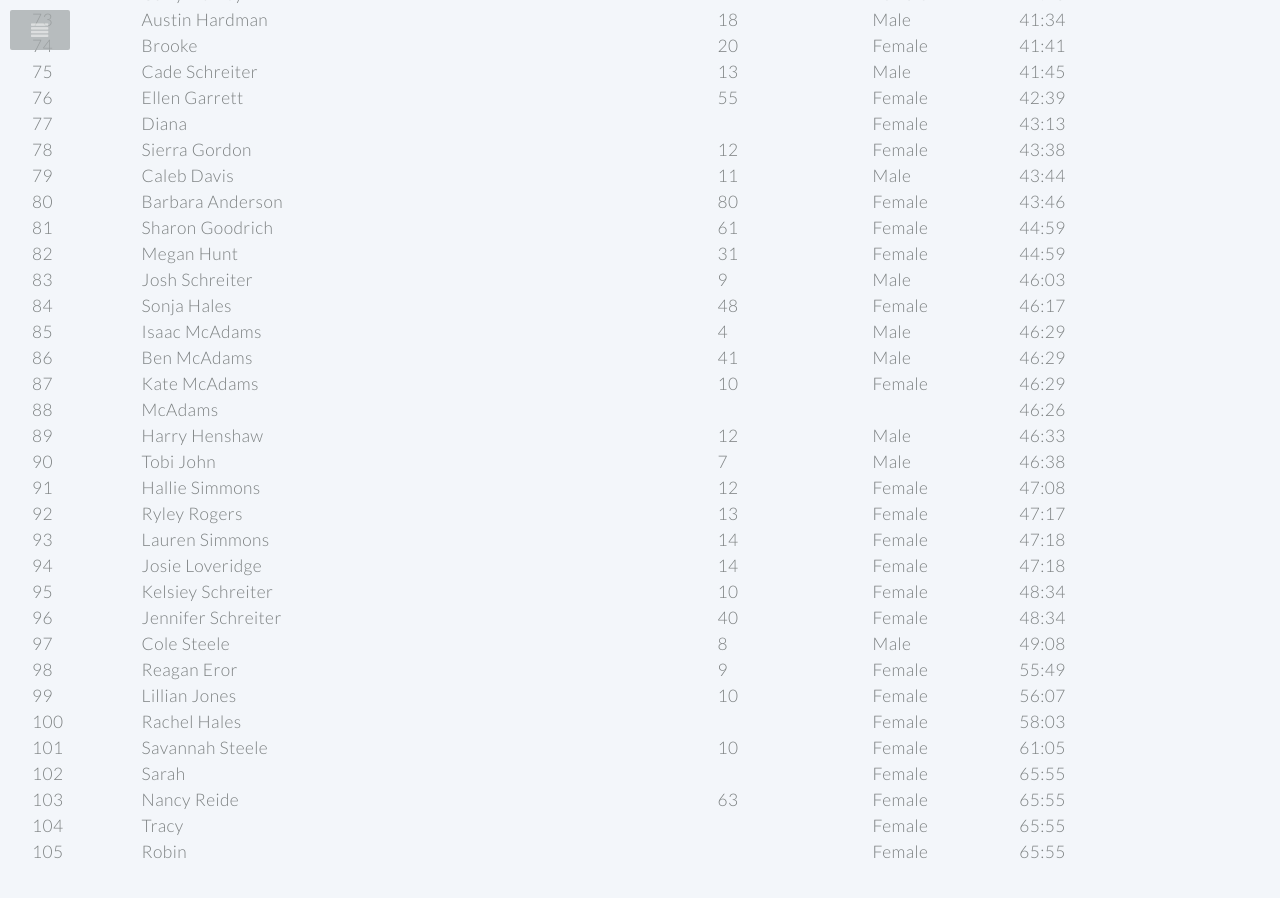
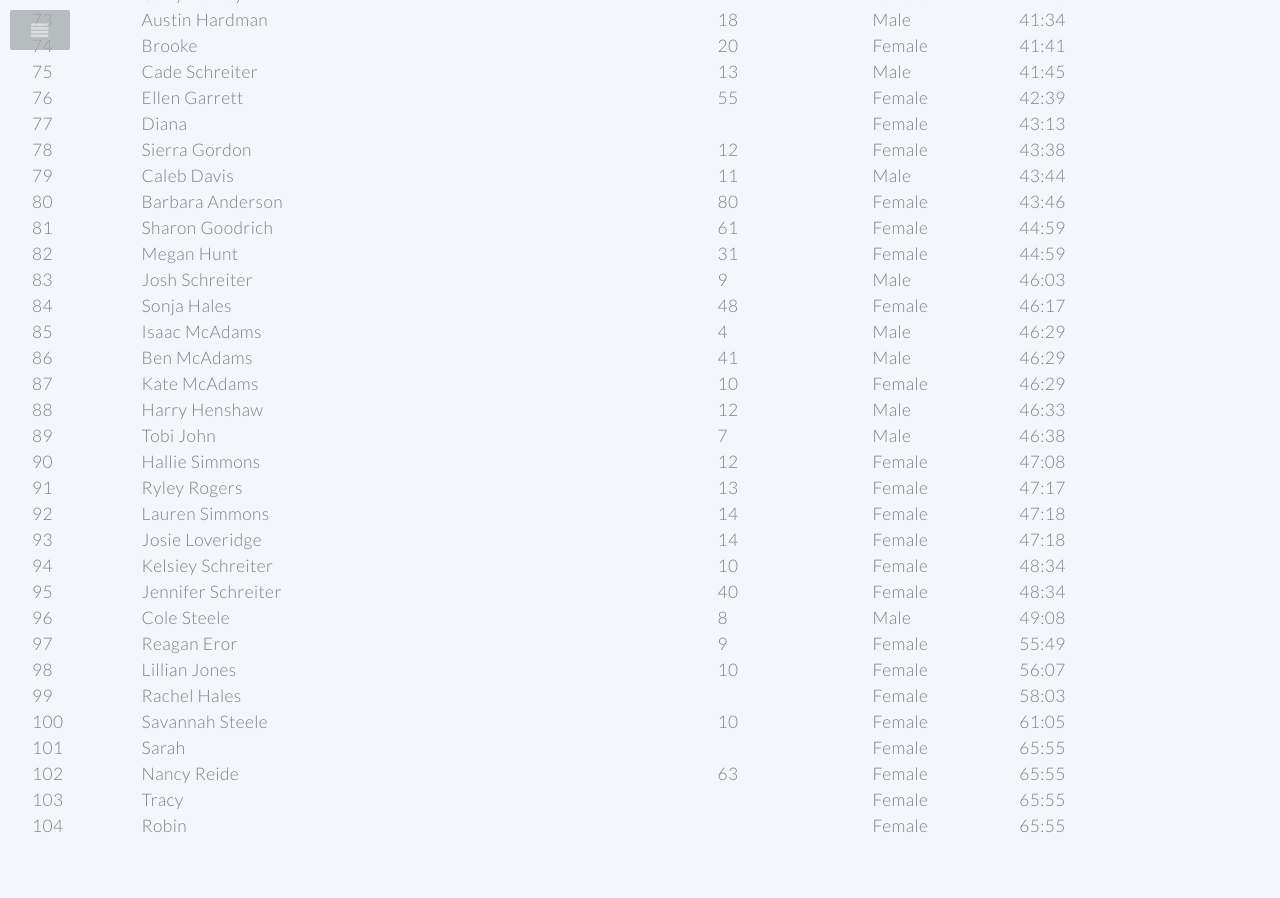
Before and after one commit to benhansen-io/HighFives5k, a Jekyll site: the page built from results/2016.html, in a window 1280 px wide and 900 px high, scrolled down 2009 px. Built offline with Jekyll 4.4.1, drawn with Linux system fonts in a browser that asks for light colours; after the commit the page ends 2883 px from its top, so only the background shows below that.

Commit message:
Update 2016.html

```diff
--- a/results/2016.html
+++ b/results/2016.html
@@ -89,21 +89,20 @@ title: 2016 Race Results
 <tr><td>85</td><td>Isaac McAdams</td><td>4</td><td>Male</td><td>46:29</td></tr>
 <tr><td>86</td><td>Ben McAdams</td><td>41</td><td>Male</td><td>46:29</td></tr>
 <tr><td>87</td><td>Kate McAdams</td><td>10</td><td>Female</td><td>46:29</td></tr>
-<tr><td>88</td><td>McAdams</td><td></td><td></td><td>46:26</td></tr>
-<tr><td>89</td><td>Harry Henshaw</td><td>12</td><td>Male</td><td>46:33</td></tr>
-<tr><td>90</td><td>Tobi John</td><td>7</td><td>Male</td><td>46:38</td></tr>
-<tr><td>91</td><td>Hallie Simmons</td><td>12</td><td>Female</td><td>47:08</td></tr>
-<tr><td>92</td><td>Ryley Rogers</td><td>13</td><td>Female</td><td>47:17</td></tr>
-<tr><td>93</td><td>Lauren Simmons</td><td>14</td><td>Female</td><td>47:18</td></tr>
-<tr><td>94</td><td>Josie Loveridge</td><td>14</td><td>Female</td><td>47:18</td></tr>
-<tr><td>95</td><td>Kelsiey Schreiter</td><td>10</td><td>Female</td><td>48:34</td></tr>
-<tr><td>96</td><td>Jennifer Schreiter</td><td>40</td><td>Female</td><td>48:34</td></tr>
-<tr><td>97</td><td>Cole Steele</td><td>8</td><td>Male</td><td>49:08</td></tr>
-<tr><td>98</td><td>Reagan Eror</td><td>9</td><td>Female</td><td>55:49</td></tr>
-<tr><td>99</td><td>Lillian Jones</td><td>10</td><td>Female</td><td>56:07</td></tr>
-<tr><td>100</td><td>Rachel Hales</td><td></td><td>Female</td><td>58:03</td></tr>
-<tr><td>101</td><td>Savannah Steele</td><td>10</td><td>Female</td><td>61:05</td></tr>
-<tr><td>102</td><td>Sarah</td><td></td><td>Female</td><td>65:55</td></tr>
-<tr><td>103</td><td>Nancy Reide</td><td>63</td><td>Female</td><td>65:55</td></tr>
-<tr><td>104</td><td>Tracy</td><td></td><td>Female</td><td>65:55</td></tr>
-<tr><td>105</td><td>Robin</td><td></td><td>Female</td><td>65:55</td></tr>
+<tr><td>88</td><td>Harry Henshaw</td><td>12</td><td>Male</td><td>46:33</td></tr>
+<tr><td>89</td><td>Tobi John</td><td>7</td><td>Male</td><td>46:38</td></tr>
+<tr><td>90</td><td>Hallie Simmons</td><td>12</td><td>Female</td><td>47:08</td></tr>
+<tr><td>91</td><td>Ryley Rogers</td><td>13</td><td>Female</td><td>47:17</td></tr>
+<tr><td>92</td><td>Lauren Simmons</td><td>14</td><td>Female</td><td>47:18</td></tr>
+<tr><td>93</td><td>Josie Loveridge</td><td>14</td><td>Female</td><td>47:18</td></tr>
+<tr><td>94</td><td>Kelsiey Schreiter</td><td>10</td><td>Female</td><td>48:34</td></tr>
+<tr><td>95</td><td>Jennifer Schreiter</td><td>40</td><td>Female</td><td>48:34</td></tr>
+<tr><td>96</td><td>Cole Steele</td><td>8</td><td>Male</td><td>49:08</td></tr>
+<tr><td>97</td><td>Reagan Eror</td><td>9</td><td>Female</td><td>55:49</td></tr>
+<tr><td>98</td><td>Lillian Jones</td><td>10</td><td>Female</td><td>56:07</td></tr>
+<tr><td>99</td><td>Rachel Hales</td><td></td><td>Female</td><td>58:03</td></tr>
+<tr><td>100</td><td>Savannah Steele</td><td>10</td><td>Female</td><td>61:05</td></tr>
+<tr><td>101</td><td>Sarah</td><td></td><td>Female</td><td>65:55</td></tr>
+<tr><td>102</td><td>Nancy Reide</td><td>63</td><td>Female</td><td>65:55</td></tr>
+<tr><td>103</td><td>Tracy</td><td></td><td>Female</td><td>65:55</td></tr>
+<tr><td>104</td><td>Robin</td><td></td><td>Female</td><td>65:55</td></tr>
```
